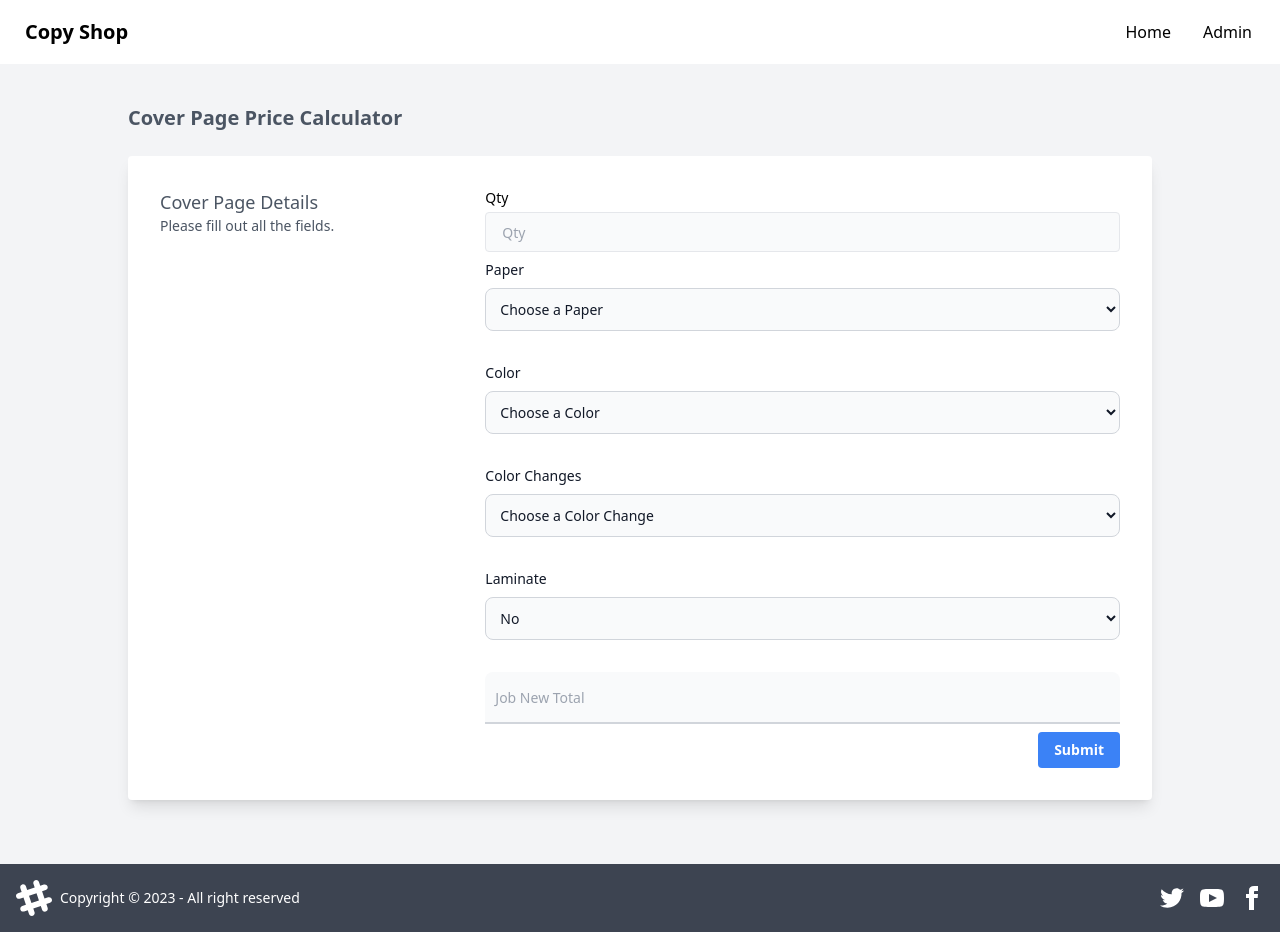
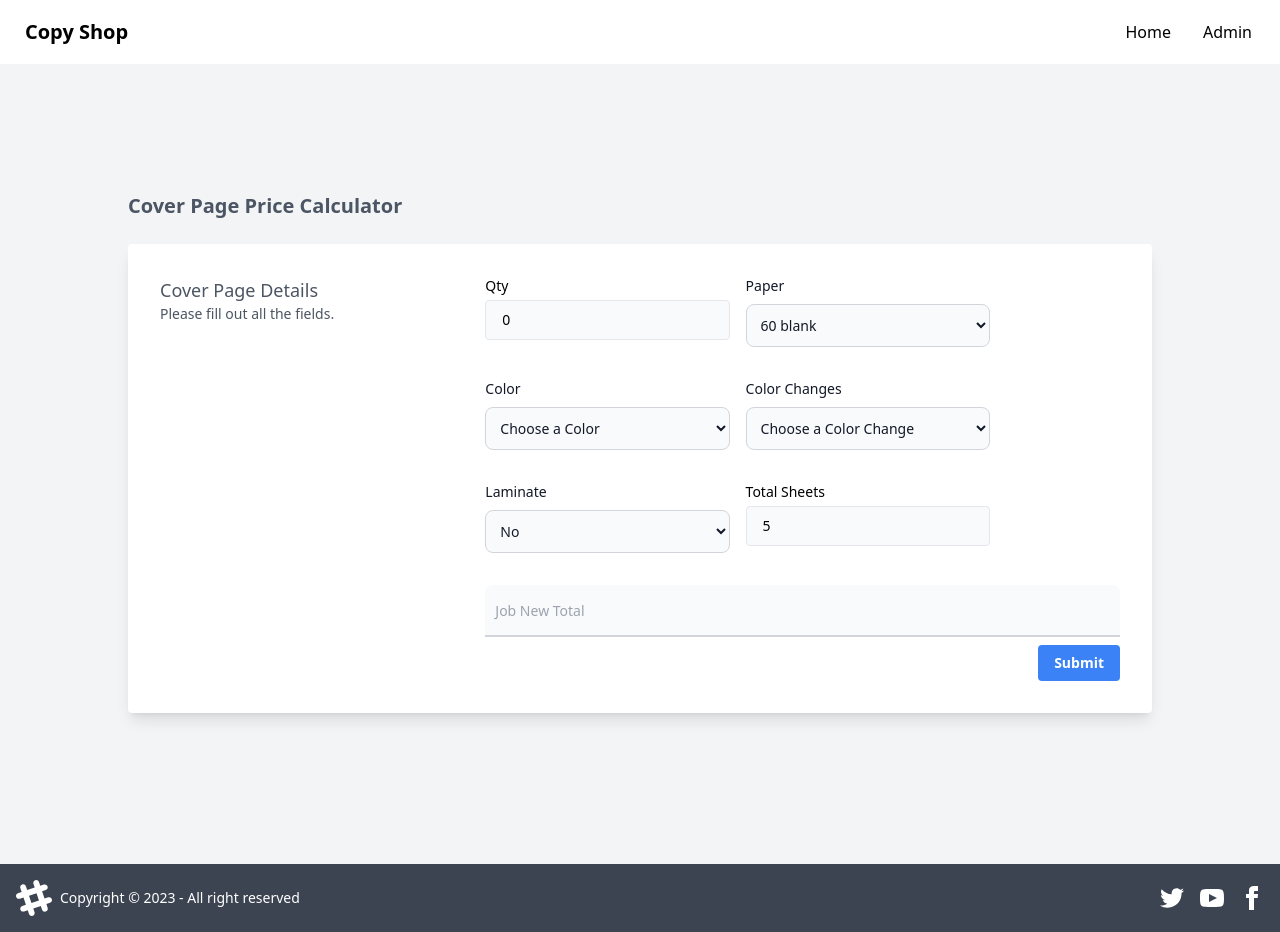
Before and after one commit to Chamaxonline/printing-cost-calculator, a Next.js app in the folder cost-calculator/: page /coverpage in a window 1280 px wide. Built offline with nearby package versions, Linux system fonts and the light colour scheme.

Commit message:
add more functions & fields

```diff
--- /dev/null
+++ b/cost-calculator/components/ui/DropdownComponent.tsx
@@ -0,0 +1,39 @@
+// components/ui/DropdownComponent.tsx
+import React from "react";
+
+interface Option {
+  label: string;
+  value: string;
+}
+
+interface DropdownProps {
+  options: Option[];
+  value: string;
+  placeholder: string;
+  onChange: (event: React.ChangeEvent<HTMLSelectElement>) => void;
+}
+
+const DropdownComponent: React.FC<DropdownProps> = ({
+  options,
+  value,
+  placeholder,
+  onChange,
+}) => {
+  return (
+    <select
+      id="default"
+      className="bg-gray-50 border border-gray-300 text-gray-900 mb-6 text-sm rounded-lg focus:ring-blue-500 focus:border-blue-500 block w-full p-2.5 dark:bg-gray-700 dark:border-gray-600 dark:placeholder-gray-400 dark:text-white dark:focus:ring-blue-500 dark:focus:border-blue-500"
+      value={value}
+      onChange={onChange}
+    >
+      <option>{placeholder}</option>
+      {options.map((option) => (
+        <option key={option.value} value={option.value}>
+          {option.label}
+        </option>
+      ))}
+    </select>
+  );
+};
+
+export default DropdownComponent;
--- a/cost-calculator/pages/coverpage/index.tsx
+++ b/cost-calculator/pages/coverpage/index.tsx
@@ -1,18 +1,90 @@
 import { MyPage } from "@/components/common/types";
+import DropdownComponent from "@/components/ui/DropdownComponent";
+import { useEffect, useState } from "react";
+import { ToastContainer, toast } from "react-toastify";
+import "react-toastify/dist/ReactToastify.css";
+
+interface PaperOption {
+  label: string;
+  value: string;
+}
 
 const PatientPage: MyPage = () => {
+  const [formData, setFormData] = useState({
+    qty: 0,
+    totalSheets: 0,
+  });
+
+  const handleChange = (e: React.ChangeEvent<HTMLInputElement>) => {
+    const { name, value } = e.target;
+
+    setFormData((prevData) => ({
+      ...prevData,
+      [name]: value,
+    }));
+  };
+
+  const options: PaperOption[] = [
+    { label: "60 blank", value: "1" },
+    { label: "70 blank", value: "2" },
+    { label: "80 blank", value: "3" },
+    { label: "100 blank", value: "4" },
+    { label: "120 blank", value: "5" },
+    { label: "100 AP", value: "6" },
+    { label: "120 AP", value: "7" },
+    { label: "150 AP", value: "8" },
+    { label: "230 AB", value: "9" },
+    { label: "250 AB", value: "10" },
+    { label: "260 AB", value: "11" },
+    { label: "300 AB", value: "12" },
+  ];
+
+  const [selectedPaperValue, setSelectedValue] = useState(options[0].value);
+  const [inputQty, setInputQtyValue] = useState("");
+  const [totalSheets, setResultValue] = useState("");
+
+  // Calculate the result value whenever inputValue or selectedValue changes
+  useEffect(() => {
+    if (formData.qty != null || formData.qty != "") {
+      if (parseInt(selectedPaperValue) === 250) {
+        setResultValue((formData.qty / 3 + 5).toString());
+      } else {
+        setResultValue((formData.qty / 4 + 5).toString());
+      }
+    }
+  }, [formData.qty, selectedPaperValue]);
+
+  // Event handler for the onChange event of the dropdown
+  const handlePaperChange = (event: React.ChangeEvent<HTMLSelectElement>) => {
+    setSelectedValue(event.target.value);
+  };
+
+  const handleSubmit = async (e: React.FormEvent<HTMLFormElement>) => {
+    e.preventDefault();
+    // Here, you can perform any action with the form data, like sending it to the server
+    try {
+      //const data = await submitFormData(formData);
+
+      toast.success("Data saved successfully!", {
+        position: toast.POSITION.TOP_RIGHT,
+      });
+    } catch (error) {
+      toast.error("Failed to save data.", {
+        position: toast.POSITION.TOP_RIGHT,
+      });
+      console.error("An error occurred while submitting the form:", error);
+    }
+  };
   return (
     <>
       <div className="min-h-screen p-6 bg-gray-100 flex items-center justify-center">
         <div className="container max-w-screen-lg mx-auto">
           <div>
             <h2 className="font-semibold text-xl text-gray-600">
-             Cover Page Price Calculator
+              Cover Page Price Calculator
             </h2>
-            <p className="text-gray-500 mb-6">
-
-            </p>
-            <form>
+            <p className="text-gray-500 mb-6"></p>
+            <form onSubmit={handleSubmit}>
               <div className="bg-white rounded shadow-lg p-4 px-4 md:p-8 mb-6">
                 <div className="grid gap-4 gap-y-2 text-sm grid-cols-1 lg:grid-cols-3">
                   <div className="text-gray-600">
@@ -22,45 +94,35 @@ const PatientPage: MyPage = () => {
 
                   <div className="lg:col-span-2">
                     <div className="grid gap-4 gap-y-2 text-sm grid-cols-1 md:grid-cols-5">
-                      <div className="md:col-span-5">
+                      <div className="md:col-span-2">
                         <label htmlFor="lastName">Qty</label>
                         <input
                           type="text"
-                          name="address"
-                          id="address"
+                          name="qty"
+                          id="qty"
                           className="h-10 border mt-1 rounded px-4 w-full bg-gray-50"
                           placeholder="Qty"
+                          value={formData.qty}
+                          onChange={handleChange}
                         />
                       </div>
 
-                      <div className="md:col-span-5">
+                      <div className="md:col-span-2">
                         <label
                           htmlFor="default"
                           className="block mb-2 text-sm font-medium text-gray-900 dark:text-white"
                         >
                           Paper
                         </label>
-                        <select
-                          id="default"
-                          className="bg-gray-50 border border-gray-300 text-gray-900 mb-6 text-sm rounded-lg focus:ring-blue-500 focus:border-blue-500 block w-full p-2.5 dark:bg-gray-700 dark:border-gray-600 dark:placeholder-gray-400 dark:text-white dark:focus:ring-blue-500 dark:focus:border-blue-500"
-                        >
-                          <option defaultValue="">Choose a Paper</option>
-                          <option value="1">60 blank</option>
-                          <option value="2">70 blank</option>
-                          <option value="3">80 blank</option>
-                          <option value="4">100 blank</option>
-                          <option value="5">120 blank</option>
-                          <option value="6">100 AP</option>
-                          <option value="7">120 AP</option>
-                          <option value="8">150 AP</option>
-                          <option value="9">230 AB</option>
-                          <option value="10">260 AB</option>
-                          <option value="12">250 BB</option>
-                          <option value="13">300 BB</option>
-                        </select>
+                        <DropdownComponent
+                          options={options}
+                          value={selectedPaperValue}
+                          placeholder="Choose a Paper"
+                          onChange={handlePaperChange}
+                        />
                       </div>
 
-                      <div className="md:col-span-5">
+                      <div className="md:col-span-2">
                         <label
                           htmlFor="default"
                           className="block mb-2 text-sm font-medium text-gray-900 dark:text-white"
@@ -77,7 +139,7 @@ const PatientPage: MyPage = () => {
                           <option value="3">Four Color</option>
                         </select>
                       </div>
-                      <div className="md:col-span-5">
+                      <div className="md:col-span-2">
                         <label
                           htmlFor="default"
                           className="block mb-2 text-sm font-medium text-gray-900 dark:text-white"
@@ -97,7 +159,7 @@ const PatientPage: MyPage = () => {
                         </select>
                       </div>
 
-                      <div className="md:col-span-5">
+                      <div className="md:col-span-2">
                         <label
                           htmlFor="default"
                           className="block mb-2 text-sm font-medium text-gray-900 dark:text-white"
@@ -113,11 +175,35 @@ const PatientPage: MyPage = () => {
                           <option value="2">Matt</option>
                         </select>
                       </div>
+
+                      <div className="md:col-span-2">
+                        <label htmlFor="lastName">Total Sheets</label>
+                        <input
+                          type="text"
+                          name="totalSheets"
+                          id="totalSheets"
+                          className="h-10 border mt-1 rounded px-4 w-full bg-gray-50"
+                          placeholder="0"
+                          value={totalSheets}
+                          disabled
+                        />
+                      </div>
                       <div className="md:col-span-5">
-                      <div className="relative">
-    <input type="text" id="disabled_filled" className="block rounded-t-lg px-2.5 pb-2.5 pt-5 w-full text-sm text-gray-900 bg-gray-50 dark:bg-gray-700 border-0 border-b-2 border-gray-300 appearance-none dark:text-white dark:border-gray-600 dark:focus:border-blue-500 focus:outline-none focus:ring-0 focus:border-blue-600 peer" placeholder=" " disabled />
-    <label htmlFor="disabled_filled" className="absolute text-sm text-gray-400 dark:text-gray-500 duration-300 transform -translate-y-4 scale-75 top-4 z-10 origin-[0] left-2.5 peer-focus:text-blue-600 peer-focus:dark:text-blue-500 peer-placeholder-shown:scale-100 peer-placeholder-shown:translate-y-0 peer-focus:scale-75 peer-focus:-translate-y-4">Job New Total</label>
-</div>
+                        <div className="relative">
+                          <input
+                            type="text"
+                            id="disabled_filled"
+                            className="block rounded-t-lg px-2.5 pb-2.5 pt-5 w-full text-sm text-gray-900 bg-gray-50 dark:bg-gray-700 border-0 border-b-2 border-gray-300 appearance-none dark:text-white dark:border-gray-600 dark:focus:border-blue-500 focus:outline-none focus:ring-0 focus:border-blue-600 peer"
+                            placeholder=" "
+                            disabled
+                          />
+                          <label
+                            htmlFor="disabled_filled"
+                            className="absolute text-sm text-gray-400 dark:text-gray-500 duration-300 transform -translate-y-4 scale-75 top-4 z-10 origin-[0] left-2.5 peer-focus:text-blue-600 peer-focus:dark:text-blue-500 peer-placeholder-shown:scale-100 peer-placeholder-shown:translate-y-0 peer-focus:scale-75 peer-focus:-translate-y-4"
+                          >
+                            Job New Total
+                          </label>
+                        </div>
                       </div>
                       <div className="md:col-span-5 text-right">
                         <div className="inline-flex items-end">
```
Also changed, not shown: 1 other file (tests, documents, lock files or other folders).
